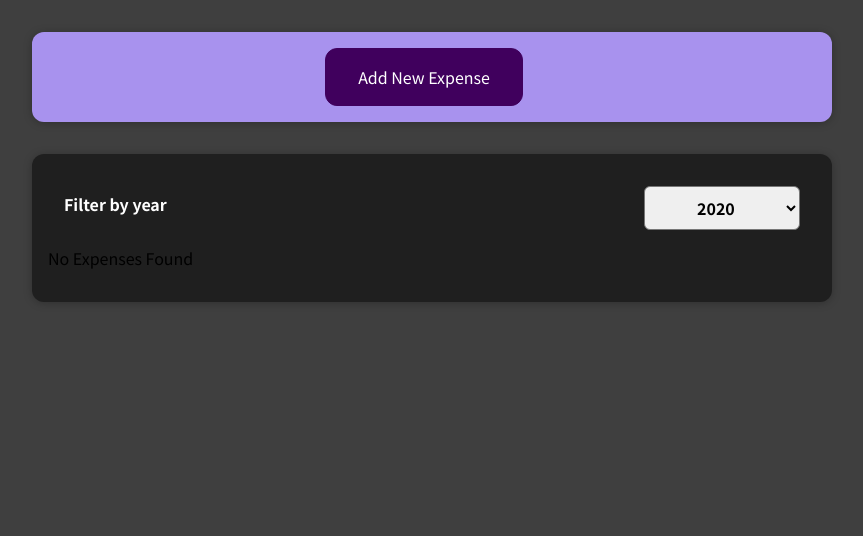
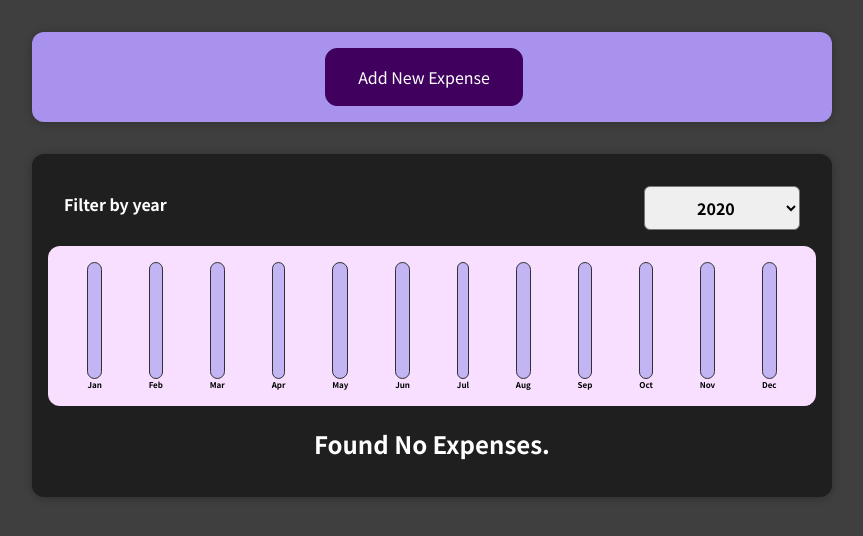
Before and after one commit to jeongola/managing-expenses, a React (Create React App) app: page / in a window 1280 px wide. Shown: the top 536 px of the page, without its empty margins (208-1071 px from the left). Built offline with nearby package versions, Linux system fonts and the light colour scheme.

Commit message:
expense chart added

```diff
--- /dev/null
+++ b/src/components/Chart/Chart.css
@@ -0,0 +1,9 @@
+.chart {
+  padding: 1rem;
+  border-radius: 12px;
+  background-color: #f8dfff;
+  text-align: center;
+  display: flex;
+  justify-content: space-around;
+  height: 10rem;
+}
--- /dev/null
+++ b/src/components/Chart/Chart.js
@@ -0,0 +1,22 @@
+import ChartBar from './ChartBar';
+import './Chart.css';
+
+const Chart = (props) => {
+  const dataPointValues = props.dataPoints.map((dataPoint) => dataPoint.value);
+  const totalMax = Math.max(...dataPointValues);
+
+  return (
+    <div className='chart'>
+      {props.dataPoints.map((dataPoint) => (
+        <ChartBar
+          key={dataPoint.label}
+          value={dataPoint.value}
+          maxValue={totalMax}
+          label={dataPoint.label}
+        />
+      ))}
+    </div>
+  );
+};
+
+export default Chart;
--- /dev/null
+++ b/src/components/Chart/ChartBar.css
@@ -0,0 +1,30 @@
+.chart-bar {
+  height: 100%;
+  display: flex;
+  flex-direction: column;
+  align-items: center;
+}
+
+.chart-bar__inner {
+  height: 100%;
+  width: 100%;
+  border: 1px solid #313131;
+  border-radius: 12px;
+  background-color: #c3b4f3;
+  overflow: hidden;
+  display: flex;
+  flex-direction: column;
+  justify-content: flex-end;
+}
+
+.chart-bar__fill {
+  background-color: #4826b9;
+  width: 100%;
+  transition: all 0.3s ease-out;
+}
+
+.chart-bar__label {
+  font-weight: bold;
+  font-size: 0.5rem;
+  text-align: center;
+}
--- /dev/null
+++ b/src/components/Chart/ChartBar.js
@@ -0,0 +1,20 @@
+import './ChartBar.css';
+
+const ChartBar = (props) => {
+  let barFillHeight = '0%';
+
+  if (props.maxValue > 0) {
+    barFillHeight = Math.round((props.value / props.maxValue) * 100) + '%';
+  }
+
+  return (
+    <div className='chart-bar'>
+      <div className='chart-bar__inner'>
+        <div className='chart-bar__fill' style={{ height: barFillHeight }}></div>
+      </div>
+      <div className='chart-bar__label'>{props.label}</div>
+    </div>
+  );
+};
+
+export default ChartBar;
--- a/src/components/Expenses/ExpenseItem.js
+++ b/src/components/Expenses/ExpenseItem.js
@@ -12,6 +12,7 @@
   };
 
   return (
+    <li>
       <Card className='expense-item'>
         <ExpenseDate date={props.date} />
         <div className='expense-item__description'>
@@ -20,6 +21,7 @@
           <button onClick={handleChange}>change title</button>
         </div>
       </Card>
+    </li>
   );
 }
 
--- a/src/components/Expenses/Expenses.js
+++ b/src/components/Expenses/Expenses.js
@@ -1,8 +1,9 @@
-import ExpenseItem from './ExpenseItem';
 import './Expenses.css';
 import Card from '../UI/Card';
 import ExpensesFilter from './ExpenseFilter';
 import { useState } from 'react';
+import ExpensesList from './ExpensesList';
+import ExpensesChart from './ExpensesChart';
 
 function Expenses({ expenses }) {
   const [filteredYear, setFilteredYear] = useState('2020');
@@ -15,24 +16,12 @@
     return expense.date.getFullYear().toString() === filteredYear;
   });
 
-  let expensesContent = <p>No Expenses Found</p>;
-
-  if (filteredExpenses.length > 0) {
-    expensesContent = filteredExpenses.map((expense) => (
-      <ExpenseItem
-        key={expense.id}
-        title={expense.title}
-        amount={expense.amount}
-        date={expense.date}
-      />
-    ));
-  }
-
   return (
     <div>
       <Card className='expenses'>
         <ExpensesFilter selected={filteredYear} onFilterChange={filterChangeHandler} />
-        {expensesContent}
+        <ExpensesChart expenses={filteredExpenses} />
+        <ExpensesList items={filteredExpenses} />
       </Card>
     </div>
   );
--- /dev/null
+++ b/src/components/Expenses/ExpensesChart.js
@@ -0,0 +1,27 @@
+import Chart from '../Chart/Chart';
+
+const ExpensesChart = (props) => {
+  const chartDataPoints = [
+    { label: 'Jan', value: 0 },
+    { label: 'Feb', value: 0 },
+    { label: 'Mar', value: 0 },
+    { label: 'Apr', value: 0 },
+    { label: 'May', value: 0 },
+    { label: 'Jun', value: 0 },
+    { label: 'Jul', value: 0 },
+    { label: 'Aug', value: 0 },
+    { label: 'Sep', value: 0 },
+    { label: 'Oct', value: 0 },
+    { label: 'Nov', value: 0 },
+    { label: 'Dec', value: 0 },
+  ];
+
+  for (const expense of props.expenses) {
+    const expenseMonth = expense.date.getMonth();
+    chartDataPoints[expenseMonth].value += expense.amount;
+  }
+
+  return <Chart dataPoints={chartDataPoints} />;
+};
+
+export default ExpensesChart;
--- /dev/null
+++ b/src/components/Expenses/ExpensesList.css
@@ -0,0 +1,9 @@
+.expenses-list {
+  list-style: none;
+  padding: 0;
+}
+
+.expenses-list__fallback {
+  color: white;
+  text-align: center;
+}
--- /dev/null
+++ b/src/components/Expenses/ExpensesList.js
@@ -0,0 +1,23 @@
+import './ExpensesList.css';
+import ExpenseItem from './ExpenseItem';
+
+const ExpensesList = (props) => {
+  if (props.items.length === 0) {
+    return <h2 className='expenses-list__fallback'>Found No Expenses.</h2>;
+  }
+
+  return (
+    <ul className='expenses-list'>
+      {props.items.map((expense) => (
+        <ExpenseItem
+          key={expense.id}
+          title={expense.title}
+          amount={expense.amount}
+          date={expense.date}
+        />
+      ))}
+    </ul>
+  );
+};
+
+export default ExpensesList;
--- a/src/components/NewExpense/ExpenseForm.js
+++ b/src/components/NewExpense/ExpenseForm.js
@@ -23,7 +23,7 @@
 
     const expenseData = {
       title: enteredTitle,
-      amount: enteredAmount,
+      amount: +enteredAmount,
       date: new Date(enteredDate),
     };
     props.onSaveExpenseData(expenseData);
```
Also changed, not shown: 1 other file (tests, documents, lock files or other folders). Lines whose indentation alone changed are shown as unchanged.
